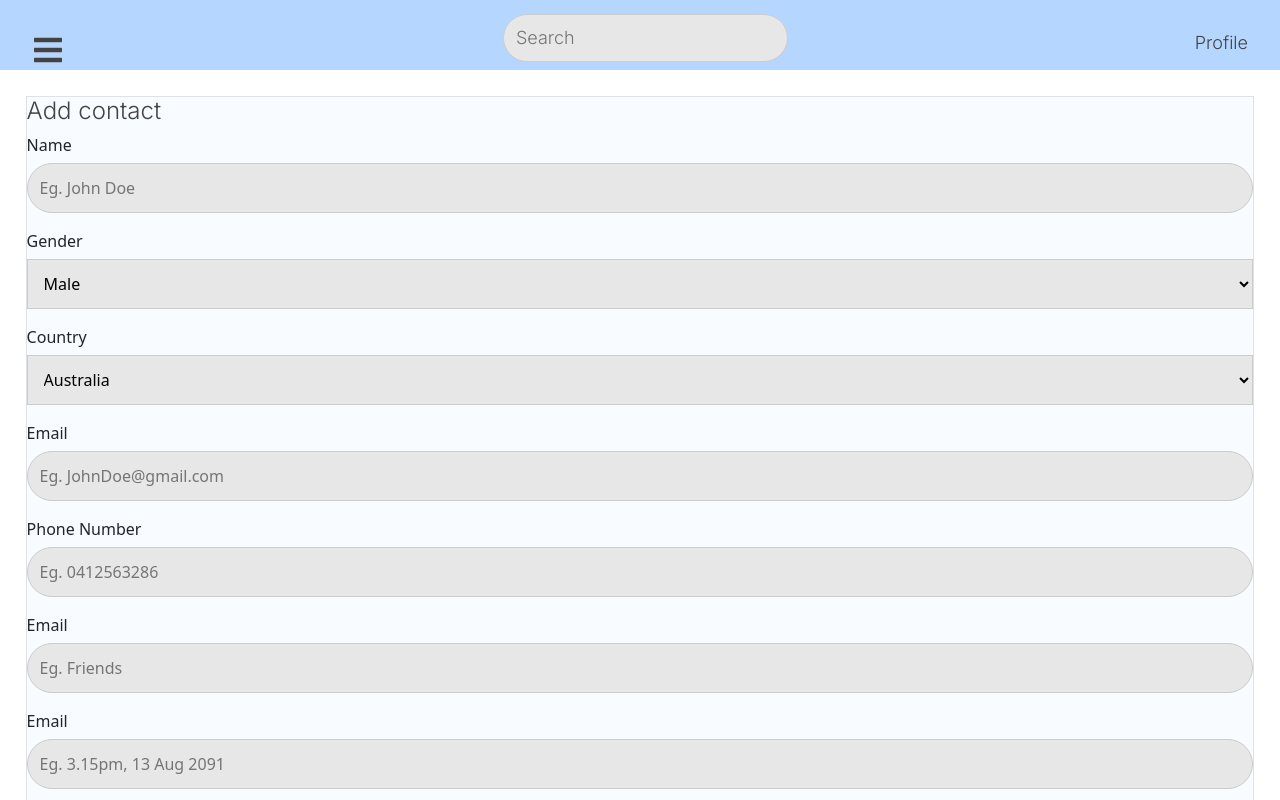
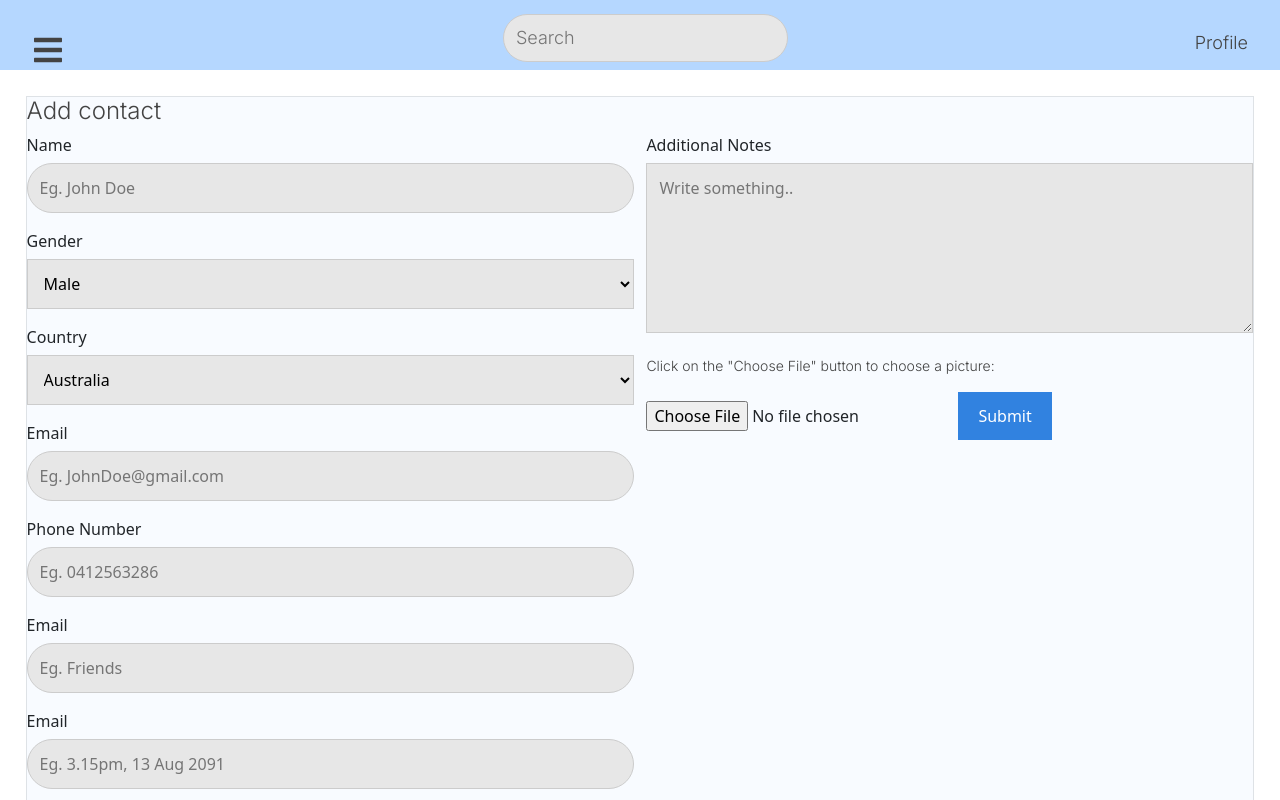
Before and after one commit to yiyangshen/COMP30022-DocMcStuffins, a React (Create React App) app in the folder frontend/: page /contacts/new in a window 1280 px wide. Shown: the top 800 px of the page. Built offline with nearby package versions, Linux system fonts and the light colour scheme.

Commit message:
Made new contacts page adhere to format

```diff
--- a/frontend/src/components/newContact.tsx
+++ b/frontend/src/components/newContact.tsx
@@ -7,7 +7,8 @@ class newContact extends React.Component {
         return (
             <div className="border">
                 <h1>Add contact</h1>
-
+                <div className="box">
+                    <div className = "boxLeft">
                         <label>Name</label>
                         <input type="text" id="fullName" name="fullName" placeholder="Eg. John Doe"/>
                         <label>Gender</label>
@@ -33,6 +34,9 @@ class newContact extends React.Component {
                         <select id="assignedGroup" name="assignedGroup">
                             <option value="unimelb">Unimelb</option>
                         </select>
+                    </div>
+
+                    <div className = "boxRight">
                         <label>Additional Notes</label>
                         <textarea id="additionalNotes" name="additionalNotes" placeholder="Write something.."></textarea>
 
@@ -42,6 +46,10 @@ class newContact extends React.Component {
                             <input type="submit"/>
                         </form>
                     </div>
+                </div>
+
+
+            </div>
         );
     }
 }
--- a/frontend/src/css/newContact.css
+++ b/frontend/src/css/newContact.css
@@ -23,3 +23,15 @@ textarea[id = additionalNotes]{
 .border{
     background-color: #f8fbff;
 }
+
+.boxLeft{
+    width: 50%;
+}
+.boxRight{
+    flex-direction: column;
+    margin-left: 1vw;
+    width: 50%;
+}
+.box{
+    display: flex;
+}
```
Lines whose indentation alone changed are shown as unchanged.
